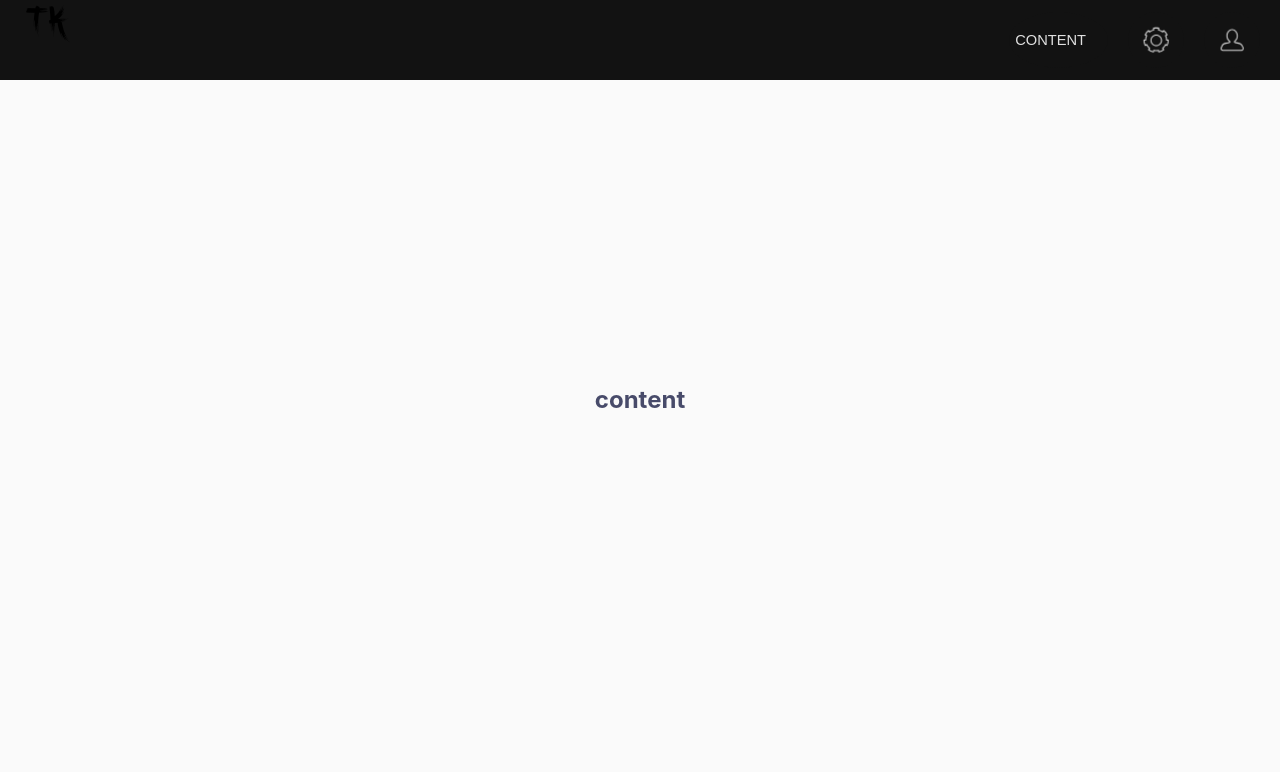
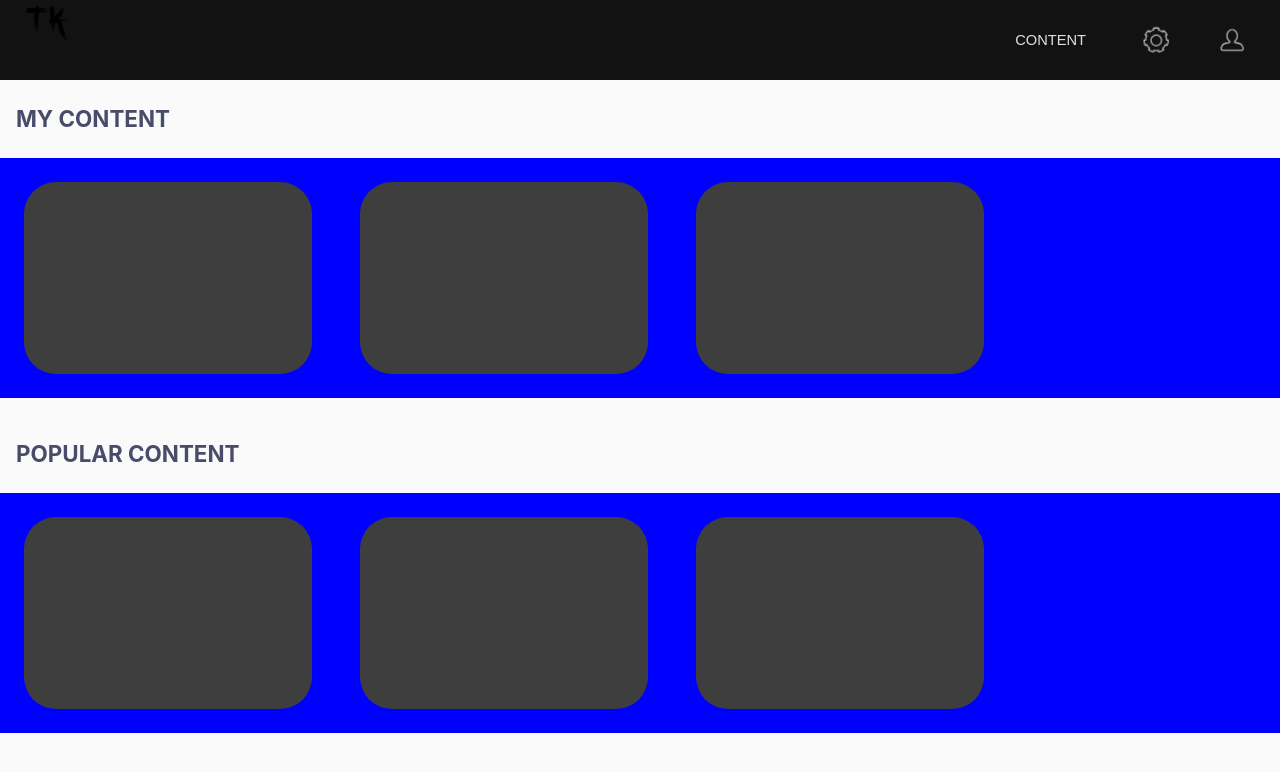
Before and after one commit to Xannicc/Character-Learner-React, a React (Vite) app: page / in a window 1280 px wide. Both pictures are taken after a click on the button "CONTENT". Shown: the top 772 px of the page. Built offline with nearby package versions, Linux system fonts and the light colour scheme.

Commit message:
began creating content page and added templates for crucial types

```diff
--- a/src/App.tsx
+++ b/src/App.tsx
@@ -2,18 +2,18 @@
 
 import NavBar from "./components/NavBar"
 import { useEffect, useState, createContext } from "react"
-import { darkText, darkColor1, darkColor2, darkColor3, lightText, lightColor1, lightColor2, lightColor3 } from "./constants"
+import { darkText, darkColor1, darkColor2, darkColor3, lightText, lightColor1, lightColor2, lightColor3, PageType } from "./constants"
 import MainPage from "./components/MainPage";
 import ContentPage from "./components/ContentPage";
 import SettingsPage from "./components/SettingsPage";
 
 export const PageContext = createContext<{
-    currentPage: "main" | "content" | "settings";
-    setCurrentPage: React.Dispatch<React.SetStateAction<"main" | "content" | "settings">>;
+    currentPage: PageType;
+    setCurrentPage: React.Dispatch<React.SetStateAction<PageType>>;
 } | null>(null);
 
 function App() {
-    const [currentPage, setCurrentPage] = useState<"main" | "content" | "settings">("main");
+    const [currentPage, setCurrentPage] = useState<PageType>("main");
 
     useEffect(() => {
         // colors
@@ -30,7 +30,8 @@ function App() {
 
     const pages = {
         main: <MainPage />,
-        content: <ContentPage />,
+        content: <ContentPage setCurrentPage={setCurrentPage} />,
+        popularContent: <></>,
         settings: <SettingsPage />,
     }
 
--- /dev/null
+++ b/src/components/ContentObject.tsx
@@ -0,0 +1,20 @@
+import styled from "styled-components";
+import { darkColor1 } from "../constants";
+
+const ObjectContainer = styled.div`
+    width: 18rem;
+    height: 12rem;
+    border-radius: 2rem;
+    margin: 1.5rem;
+    background-color: ${darkColor1};
+`
+
+function ContentObject() {
+    return (
+        <ObjectContainer>
+
+        </ObjectContainer>
+    )
+}
+
+export default ContentObject;
--- a/src/components/ContentPage.tsx
+++ b/src/components/ContentPage.tsx
@@ -1,6 +1,38 @@
-function ContentPage() {
+import styled from "styled-components";
+import ContentSections from "./ContentSections";
+import { PageType } from "../constants";
+
+const ContentContainer = styled.div`
+    position: absolute;
+    width: 100%;
+    top: 5rem;
+    display: flex;
+    flex-direction: column;
+    align-items: left;
+    justify-content: center;
+`
+
+interface ContentProps {
+    setCurrentPage: (currentPage: PageType) => void;
+}
+
+function ContentPage({ setCurrentPage }: ContentProps) {
+    const showFavourites = false;
+
     return (
-        <h1>content</h1>
+        <ContentContainer>
+            {showFavourites && (
+                <ContentSections
+                    name="FAVOURITES"
+                />
+            )}
+            <ContentSections
+                name="MY CONTENT"
+            />
+            <ContentSections
+                name="POPULAR CONTENT"
+            />
+        </ContentContainer>
     )
 }
 
--- /dev/null
+++ b/src/components/ContentSections.tsx
@@ -0,0 +1,50 @@
+import styled from "styled-components";
+import ContentObject from "./ContentObject";
+
+const SectionContainer = styled.section`
+    margin-bottom: 1rem;
+`
+
+const SectionHeader = styled.h1`
+    font-size: 1.4rem;
+    margin-left: 1rem;
+    width: fit-content;
+    border-radius: 1rem;
+    transition: all 0.2s ease-in-out;
+
+    &:hover {
+        font-size: 1.5rem;
+        cursor: pointer;
+    }
+
+    &:active {
+        transform: translateY(2px);
+    }
+
+
+`
+
+const ContentBody = styled.div`
+    display: flex;
+    width: 100%;
+    background-color: blue;
+`
+
+interface ContentProps {
+    name: string
+}
+
+function ContentSections({ name }: ContentProps) {
+    return (
+        <SectionContainer>
+            <SectionHeader>{name}</SectionHeader>
+            <ContentBody>
+                <ContentObject></ContentObject>
+                <ContentObject></ContentObject>
+                <ContentObject></ContentObject>
+            </ContentBody>
+        </SectionContainer>
+    )
+}
+
+export default ContentSections;
--- a/src/components/NavButton.tsx
+++ b/src/components/NavButton.tsx
@@ -65,10 +65,9 @@ interface NavButtonProps {
     text?: string;
     color?: string;
     animation?: string;
-    onClick?: () => any;
 }
 
-const NavButton: React.FC<NavButtonProps> = ({ id, svg: SVGComponent, text, color, animation, onClick }: NavButtonProps) => {
+const NavButton: React.FC<NavButtonProps> = ({ id, svg: SVGComponent, text, color, animation }: NavButtonProps) => {
     const pageContext = useContext(PageContext);
     if (!pageContext) return null;
     const { currentPage, setCurrentPage } = pageContext;
--- a/src/constants.tsx
+++ b/src/constants.tsx
@@ -8,6 +8,33 @@ export const lightText = "#484b6a"
 export const lightColor1 = "#fafafa"
 export const lightColor2 = "#e4e5f1"
 export const lightColor3 = "#d2d3db"
+
+const pages = [
+    "main",
+    "content",
+    "popularContent",
+    "settings",
+] as const;
+
+export type PageType = (typeof pages)[number];
+
+export interface ContentType {
+    file: File;
+    name: string;
+}
+
+export interface SettingsType {
+
+}
+
+export interface UserType {
+    username: string;
+    email: string;
+    password: string;
+    userContent: [ContentType];
+    favouriteContent: [ContentType];
+    userSettings: SettingsType;
+}
 
 export const animationVariants = {
     static: {
--- a/src/index.css
+++ b/src/index.css
@@ -34,8 +34,8 @@
 body {
     margin: 0;
     display: flex;
-    place-items: center;
-    justify-content: center;
+
+    align-items: center;
     min-width: 320px;
     min-height: 100vh;
 }
```
